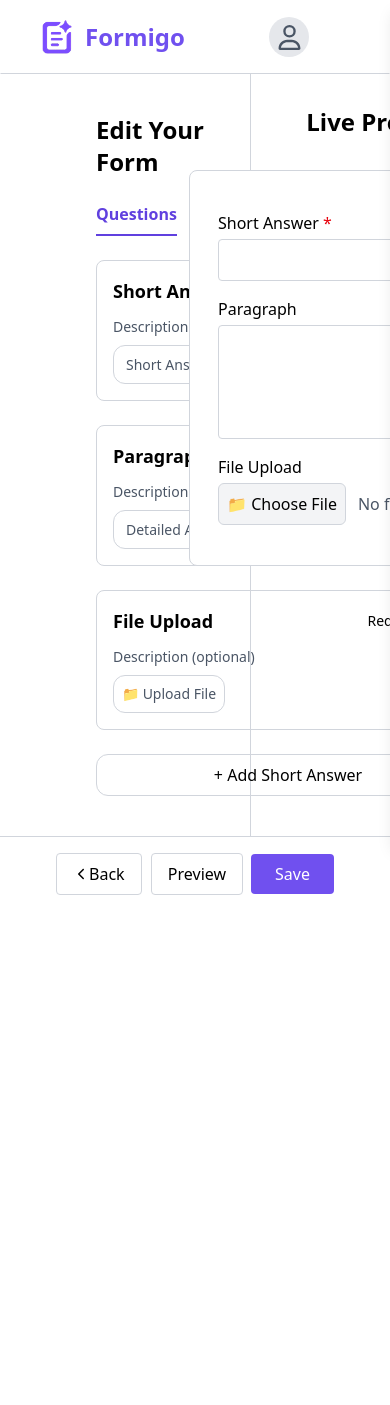
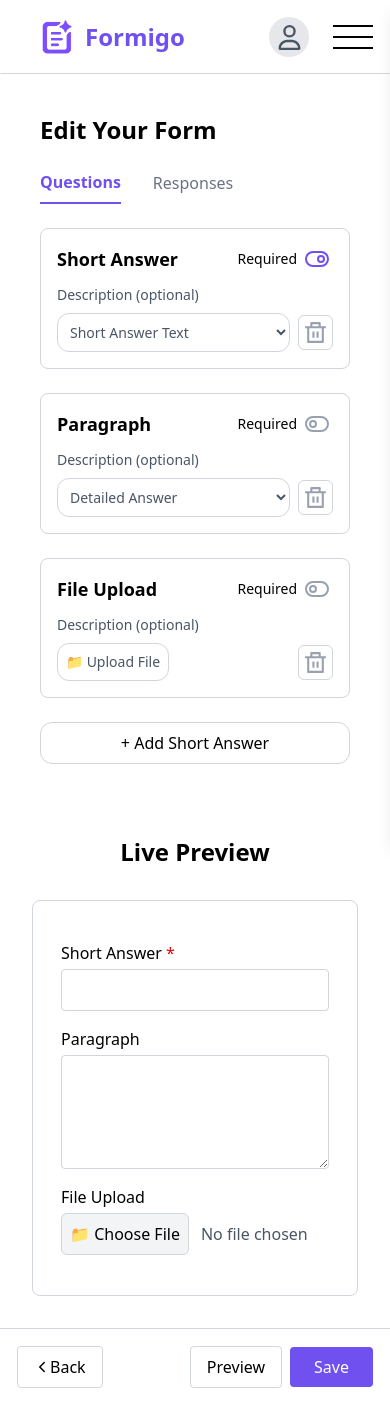
Before and after one commit to Mohammed5798/form-generator, a React (Vite) app in the folder frontend/: page /formBuilder in a window 390 px wide. Shown: the top 1405 px of the page. Before the commit the page ends 911 px from the top, so only its background shows below. Built offline with nearby package versions, Linux system fonts and the light colour scheme.

Commit message:
Form Builder Responsive

```diff
--- a/frontend/index.html
+++ b/frontend/index.html
@@ -3,7 +3,7 @@
   <head>
     <meta charset="UTF-8" />
     <link rel="icon" type="image/svg+xml" href="./public/logo1.png" />
-    <meta name="viewport" content="width=device-width, initial-scale=1.0" />
+    <meta name="viewport" content="width=device-width, initial-scale=1.0">
     <title>Formigo</title>
     <style>
       body{
--- a/frontend/src/pages/FormBuilder.jsx
+++ b/frontend/src/pages/FormBuilder.jsx
@@ -1,3 +1,4 @@
+import '../style/App.css';
 import React, { useState } from "react";
 import Header from "../components/Header";
 import { IoIosArrowBack } from "react-icons/io";
@@ -32,9 +33,9 @@ const FormBuilderPage = () => {
   return (
     <div className="min-h-screen flex flex-col">
       <Header />
-      <div className="flex flex-1">
+      <div className="builder-container flex flex-1">
         {/* Left panel */}
-        <div className="w-1/2 p-10 border-r border-gray-300 space-y-6 ml-14">
+        <div className="left-panel w-1/2 p-10 border-r border-gray-300 space-y-6 ml-14">
           <h2 className="text-2xl font-bold">Edit Your Form</h2>
 
           {/* Tabs */}
@@ -42,8 +43,8 @@ const FormBuilderPage = () => {
             <button
               onClick={() => setActiveTab("questions")}
               className={`pb-2 ${activeTab === "questions"
-                ? "text-[#6040DF] font-bold border-b-2 border-[#6040DF]"
-                : "text-gray-500"
+                ? "cursor-pointer text-[#7050EF] font-bold border-b-2 border-[#7050EF]"
+                : "cursor-pointer text-gray-500"
               }`}
             >
               Questions
@@ -51,8 +52,8 @@ const FormBuilderPage = () => {
             <button
               onClick={() => setActiveTab("responses")}
               className={`pb-2 ${activeTab === "responses"
-                ? "text-[#6040DF] font-bold border-b-2 border-[#6040DF]"
-                : "text-gray-500"
+                ? "cursor-pointer text-[#7050EF] font-bold border-b-2 border-[#7050EF]"
+                : "cursor-pointer text-gray-500"
               }`}
             >
               Responses
@@ -64,7 +65,7 @@ const FormBuilderPage = () => {
               {questions.map((q) => (
                 <div
                   key={q.id}
-                  className="p-4 rounded-lg border border-gray-300 flex flex-col space-y-3 w-96"
+                  className="card p-4 rounded-lg border border-gray-300 flex flex-col space-y-3 w-96"
                 >
                   <div className="flex justify-between items-center">
                     <strong className="font-semibold text-lg">{q.title}</strong>
@@ -75,11 +76,11 @@ const FormBuilderPage = () => {
                     >
                       <span className="text-sm">Required</span>
                       {q.required ? (
-                        <FiToggleRight size={24} className="text-[#6040DF] mx-1" />
+                        <FiToggleRight size={24} className="text-[#7050EF] mx-1" />
                       ) : (
                         <FiToggleLeft
                           size={24}
-                          className="text-gray-400 hover:text-[#6040DF] mx-1"
+                          className="text-gray-400 hover:text-[#7050EF] mx-1"
                         />
                       )}
                     </div>
@@ -92,7 +93,7 @@ const FormBuilderPage = () => {
                         <div className="flex items-center space-x-2 flex-1">
                           <label
                             htmlFor={`upload-field-${q.id}`}
-                            className="cursor-pointer flex items-center space-x-2 border border-gray-300 rounded-xl p-2 text-gray-600 text-sm hover:bg-gray-100 focus:outline-none focus:border-[#6040DF]"
+                            className="cursor-pointer flex items-center space-x-2 border border-gray-300 rounded-xl p-2 text-gray-600 text-sm hover:bg-gray-100 focus:outline-none focus:border-[#7050EF]"
                           >
                             📁 Upload File
                           </label>
@@ -118,7 +119,7 @@ const FormBuilderPage = () => {
                           onChange={(e) =>
                             updateField(q.id, "shortAnswerOption", e.target.value)
                           }
-                          className="border border-gray-300 rounded-xl p-2 text-gray-600 text-sm flex-1 focus:outline-none focus:border-[#6040DF]"
+                          className="border border-gray-300 rounded-xl p-2 text-gray-600 text-sm flex-1 focus:outline-none focus:border-[#7050EF]"
                         >
                           {q.type === "short" && (
                             <option value="">Short Answer Text</option>
@@ -145,7 +146,7 @@ const FormBuilderPage = () => {
 
               <button
                 onClick={() => addField("short")}
-                className="text-md text-black border border-gray-300 rounded-xl p-2 w-96 hover:bg-[#5800DF] focus:outline-none focus:border-[#6040DF]"
+                className="card cursor-pointer text-md text-black border border-gray-300 rounded-xl p-2 w-96 hover:bg-[#5800DF] hover:text-[white] focus:outline-none focus:border-[#7050EF]"
               >
                 + Add Short Answer
               </button>
@@ -153,7 +154,7 @@ const FormBuilderPage = () => {
           )}
 
           {activeTab === "responses" && (
-            <div className="p-4 rounded-lg border border-gray-300 w-96">
+            <div className="responses p-4 rounded-lg border border-gray-300 w-96">
               <h3 className="font-semibold text-lg">Responses</h3>
               <p className="text-gray-600 text-sm">
                 Here you can display your responses or any custom layout you want!
@@ -163,9 +164,9 @@ const FormBuilderPage = () => {
         </div>
 
         {/* Right panel */}
-        <div className="w-2/3 p-8 space-y-8 flex flex-col items-center">
+        <div className="right-panel w-2/3 p-8 space-y-8 flex flex-col items-center">
           <h2 className="text-2xl font-bold">Live Preview</h2>
-          <div className="bg-white p-7 py-10 w-96 rounded-lg border border-gray-300 space-y-4">
+          <div className="right-panel-child right bg-white p-7 py-10 w-96 rounded-lg border border-gray-300 space-y-4">
             {questions.map((q) => (
               <div key={q.id} className="flex flex-col space-y-1">
                 <label className="font-medium">
@@ -176,14 +177,14 @@ const FormBuilderPage = () => {
                   <input
                     type="text"
                     placeholder=""
-                    className="border border-gray-300 rounded p-2 w-full focus:outline-none focus:border-[#6040DF]"
+                    className="border border-gray-300 rounded p-2 w-full focus:outline-none focus:border-[#7050EF]"
                   />
                 )}
                 {q.type === "paragraph" && (
                   <textarea
                     placeholder=""
                     rows="4"
-                    className="border border-gray-300 rounded p-2 w-full focus:outline-none focus:border-[#6040DF]"
+                    className="border border-gray-300 rounded p-2 w-full focus:outline-none focus:border-[#7050EF]"
                   />
                 )}
                 {q.type === "file" && (
@@ -198,17 +199,17 @@ const FormBuilderPage = () => {
                     />
                     <label
                       htmlFor={`file-input-${q.id}`}
-                      className="cursor-pointer border border-gray-300 rounded-md p-2 bg-gray-100 hover:bg-gray-200 focus:outline-none focus:border-[#6040DF]"
+                      className="min-w-[125px] cursor-pointer border border-gray-300 rounded-md p-2 bg-gray-100 hover:bg-gray-200 focus:outline-none focus:border-[#7050EF]"
                     >
                       📁 Choose File
                     </label>
-                    <span className="text-gray-600">
+                    <span className="file-choosed text-gray-600">
                       {q.file || "No file chosen"}
                     </span>
                   </div>
                 )}
                 {q.description && (
-                  <span className="text-gray-500 text-sm">{q.description}</span>
+                  <span className="w-break text-gray-500 text-sm">{q.description}</span>
                 )}
               </div>
             ))}
@@ -217,18 +218,18 @@ const FormBuilderPage = () => {
       </div>
 
       {/* Footer buttons */}
-      <div className="flex justify-between items-center p-4 px-14 border-t border-gray-300">
+      <div className="footer-buttons flex justify-between items-center p-4 px-14 border-t border-gray-300">
         <Link to="/createForm">
-            <button className="px-4 py-2 border border-gray-300 rounded flex flex-row justify-center items-center focus:outline-none focus:border-[#6040DF]">
+            <button className="cursor-pointer px-4 py-2 border border-gray-300 rounded flex flex-row justify-center items-center focus:outline-none focus:border-[#7050EF]">
             <IoIosArrowBack /> Back
             </button>
         </Link>
         <div className="space-x-2">
-          <button className="px-4 py-2 border border-gray-300 rounded focus:outline-none focus:border-[#6040DF]">
+          <button className="cursor-pointer px-4 py-2 border border-gray-300 rounded focus:outline-none focus:border-[#7050EF]">
             Preview
           </button>
           <Link to="/qrPage">
-          <button className="px-6 py-2 bg-[#7050EF] text-white rounded">Save</button>
+          <button className="cursor-pointer px-6 py-2 bg-[#7050EF] text-white rounded">Save</button>
           </Link>
         </div>
       </div>
--- a/frontend/src/style/App.css
+++ b/frontend/src/style/App.css
@@ -23,7 +23,7 @@ nav .burger span{
     display: block;
     width: 40px;
     height: 2px;
-    background: white;
+    background: black;
 }
 nav .burger span:not(:last-child){
     margin-bottom: 9px;
@@ -117,3 +117,46 @@ nav .burger span:not(:last-child){
         margin-bottom: 0;
     }
 }
+/* Form Builder */
+.file-choosed {
+    word-break: break-word;
+    display: -webkit-box;
+    -webkit-line-clamp: 2;
+    -webkit-box-orient: vertical;
+    overflow: hidden;
+}
+@media (max-width: 920px) {
+    .builder-container {
+        flex-direction: column;
+        align-items: center;
+        align-self: center;
+    }
+    .left-panel {
+        margin: 0;
+        border:none;
+        width: 100%
+    }
+    .right-panel {
+        width: 100%
+    }
+    .right-panel-child{
+        border: 1px var(--color-gray-300) solid;
+    }
+}
+@media (max-width: 600px) {
+    .builder-container{
+        width: 100%
+    }
+    .card{
+        width: 100%
+    }
+    .responses {
+        width: 102%
+    }
+}
+@media (max-width: 470px) {
+    .footer-buttons {
+        width: 100%;
+        padding: 17px;
+    }
+}
```
Also changed, not shown: frontend/src/pages/FormAiPage.jsx (+0 -67 lines).
